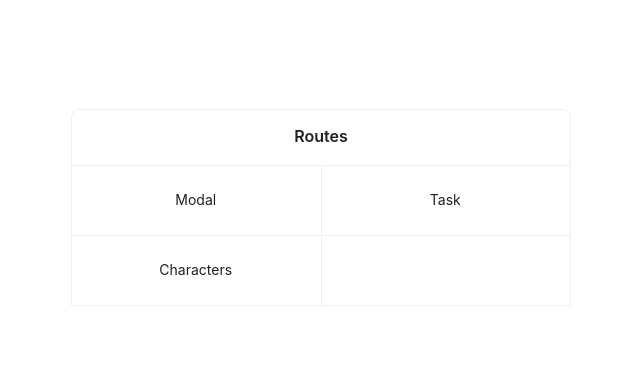
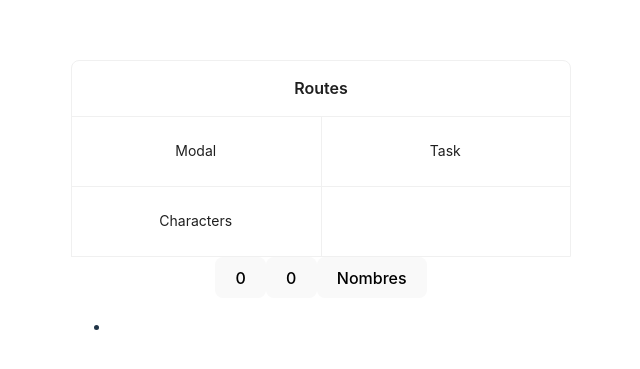
Before and after one commit to Gerardo02/react-typescript, a React (Vite) app: page / in a window 1280 px wide. Shown: the part 193-562 px from the top of the page, without its empty margins (319-959 px from the left). Built offline with nearby package versions, Linux system fonts and the light colour scheme.

Commit message:
local storage hook

```diff
--- a/src/App.tsx
+++ b/src/App.tsx
@@ -1,10 +1,18 @@
 import './App.css'
 import { Card } from 'antd'
 import { useNavigate } from 'react-router-dom'
+import useLocalStorage from './hooks/useLocalStorage'
+import { useState } from 'react'
 
 function App() {
 
+  const [name, setName] = useLocalStorage('name', '')
+  const [count, setCount] = useLocalStorage('counter', 0)
+
+  const [counter, setCounter] = useState(0)
+
   const navigate = useNavigate()
+
 
 
   const gridStyle: React.CSSProperties = {
@@ -23,6 +31,14 @@ function App() {
 
 
       </Card>
+
+      <button onClick={() => setCount(count + 1)}>{count}</button>
+      <button onClick={() => setCounter(counter + 1)}>{counter}</button>
+      <button onClick={() => setName('Pedro Juarez')}>Nombres</button>
+      <ul>
+        <li>{name}</li>
+      </ul>
+
     </>
   )
 }
--- /dev/null
+++ b/src/hooks/useLocalStorage.ts
@@ -0,0 +1,20 @@
+import { useState } from "react";
+
+function useLocalStorage<T> (key: string, initialValue: T) {
+    const [storedValue, setStoredValue] = useState<T>(() => {
+        const storedItem = localStorage.getItem(key);
+        return storedItem ? JSON.parse(storedItem) : initialValue;
+    })
+
+    const saveData = (data: T) => {
+        try {
+            localStorage.setItem(key, JSON.stringify(data))
+            setStoredValue(data)
+        }catch (error) {
+            console.error('Error saving to local storage: ', error)
+        }
+    }
+    return [storedValue, saveData] as const;
+}
+
+export default useLocalStorage;
```
